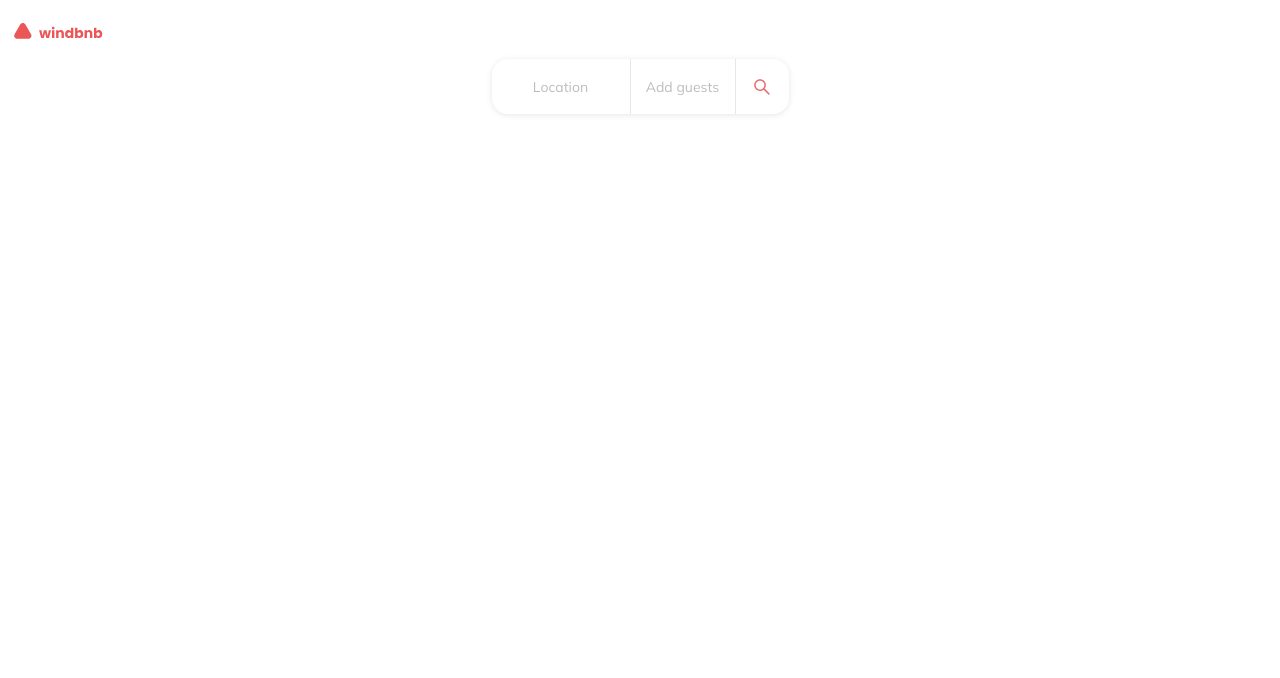
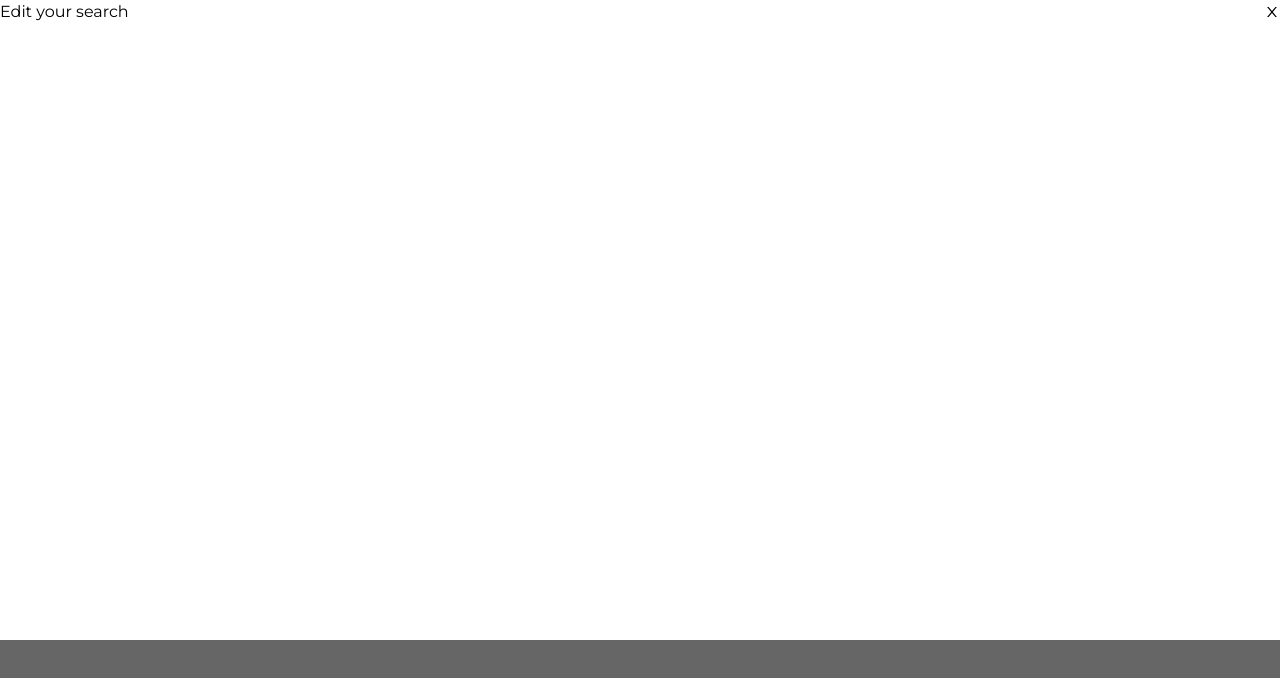
Before and after one commit to ronaldlamdev/windbnb, a React (Vite) app: page / in a window 1280 px wide. Shown: the top 678 px of the page. Built offline with nearby package versions, Linux system fonts and the light colour scheme.

Commit message:
began working on search menu

```diff
--- a/src/components/Header.jsx
+++ b/src/components/Header.jsx
@@ -1,6 +1,6 @@
 import React from 'react'
 import Logo from '../assets/images/logo.svg'
-import {AiOutlineSearch} from 'react-icons/ai'
+import {AiOutlineSearch, AiOutlineClose} from 'react-icons/ai'
 
 const Header = () => {
   return (
@@ -14,8 +14,17 @@ const Header = () => {
         </div>
       </div>
 
+      {/* Search menu background */}
+      <div className='absolute bottom-0 left-0 w-full h-[20vh] bg-black/60'></div>
+
       {/* Search menu */}
-      <div className='absolute'></div>
+      <div className='absolute top-0 left-0 w-full h-[80vh] bg-white'>
+        <div className='flex w-full justify-between items-center'>
+          <h1>Edit your search</h1>
+          <AiOutlineClose />
+        </div>
+
+      </div>
     </header>
   )
 }
```
